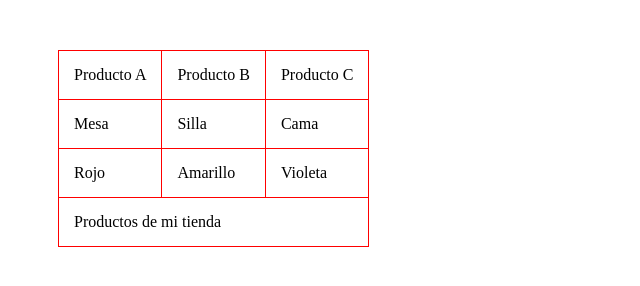
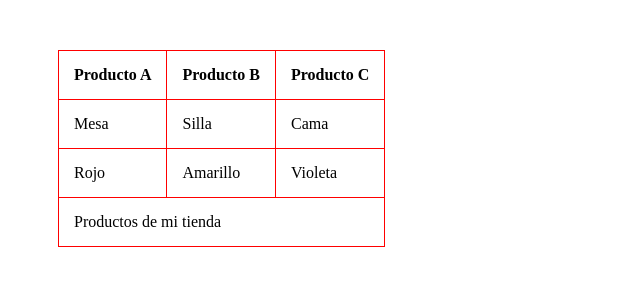
Before and after one commit to PabloVT01/Web1, a plain HTML site: page web-tablas/index.html in a window 1280 px wide. Shown: the whole page, without its empty margins (0-640 px from the left). Drawn offline with Linux system fonts and the light colour scheme.

Commit message:
Corregidas cabeceras

```diff
--- a/web-tablas/index.html
+++ b/web-tablas/index.html
@@ -12,9 +12,9 @@
     <table>
         <thead>
             <tr>
-                <td>Producto A</td>
-                <td>Producto B</td>
-                <td>Producto C</td>
+                <th>Producto A</th>
+                <th>Producto B</th>
+                <th>Producto C</th>
             </tr>
         </thead>
         <tbody>
```
